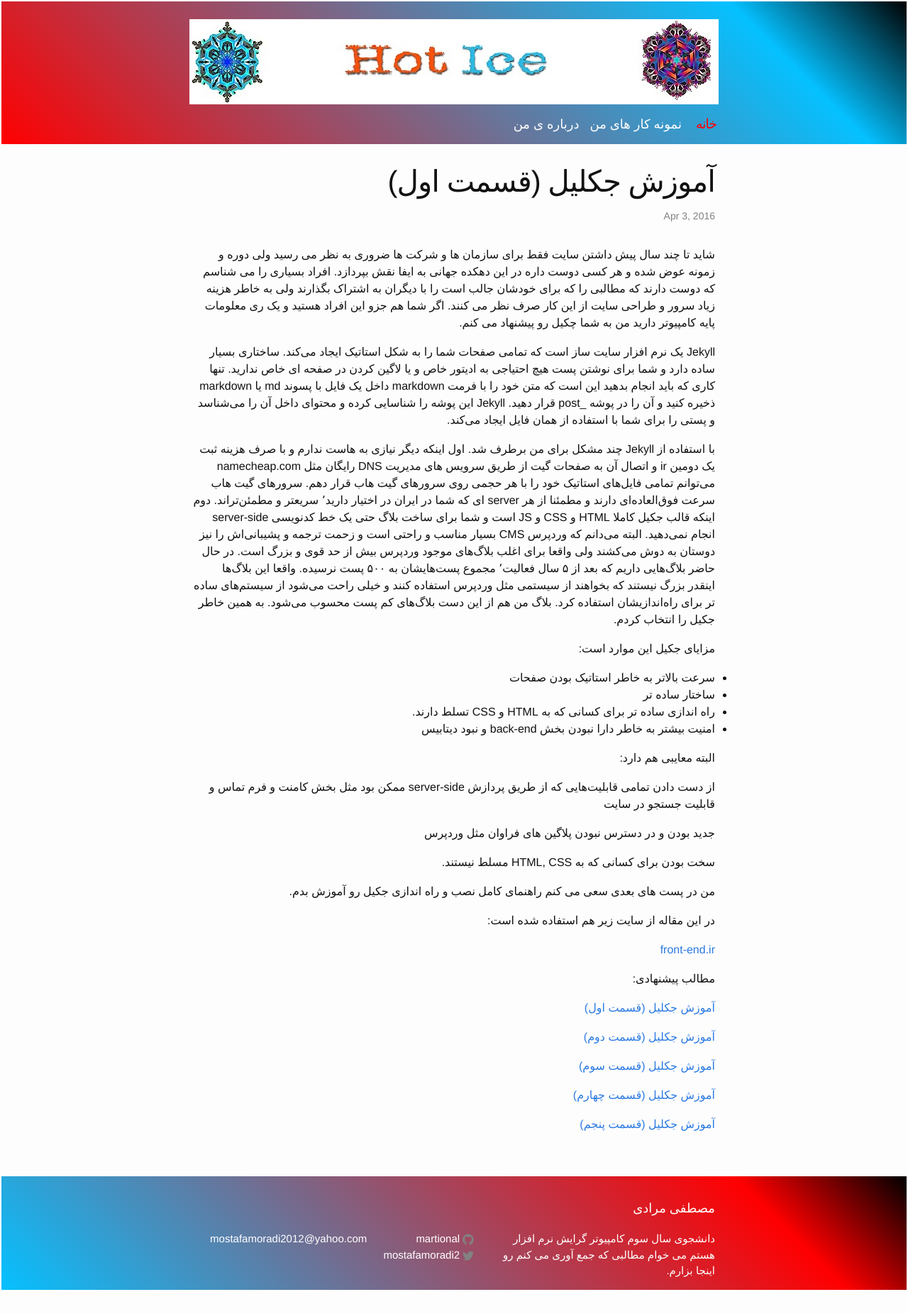
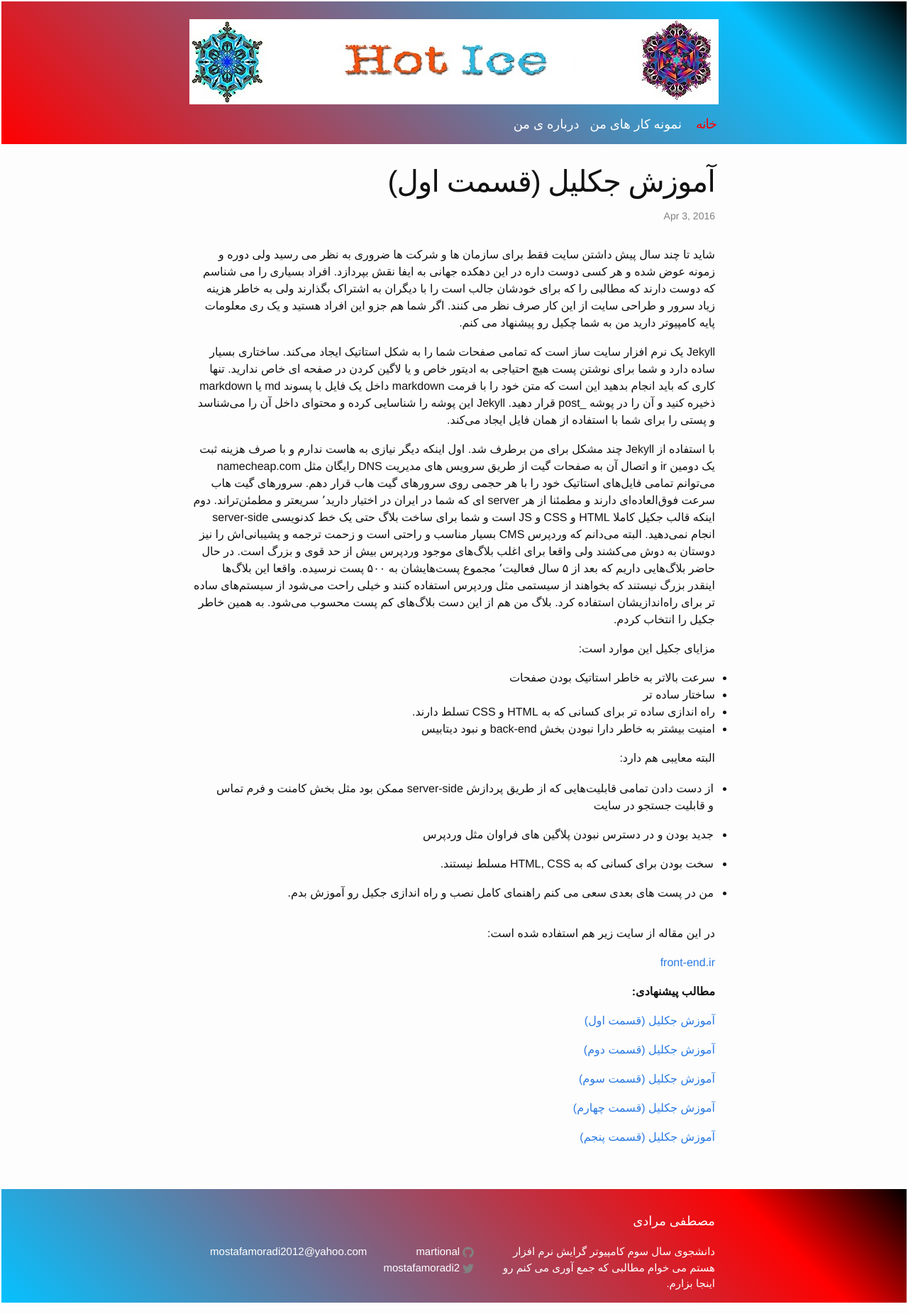
Before and after one commit to martional/martional.github.io, a Jekyll site: the page built from _posts/2016-04-03-jekyll-.markdown, in a window 1280 px wide. Shown: the whole page at 71% size. Built offline with Jekyll 4.4.1, drawn with Linux system fonts in a browser that asks for light colours.

```diff
--- a/_posts/2016-04-03-jekyll-.markdown
+++ b/_posts/2016-04-03-jekyll-.markdown
@@ -24,19 +24,19 @@ Jekyll یک نرم افزار سایت ساز است که تمامی صفحات
 
 البته معایبی هم دارد:
 
-از دست دادن تمامی قابلیت‌هایی که از طریق پردازش server-side ممکن بود مثل بخش کامنت و فرم تماس و قابلیت جستجو در سایت
+* از دست دادن تمامی قابلیت‌هایی که از طریق پردازش server-side ممکن بود مثل بخش کامنت و فرم تماس و قابلیت جستجو در سایت
 
-جدید بودن و در دسترس نبودن پلاگین های فراوان مثل وردپرس
+* جدید بودن و در دسترس نبودن پلاگین های فراوان مثل وردپرس
 
-سخت بودن برای کسانی که به HTML, CSS مسلط نیستند.
+* سخت بودن برای کسانی که به HTML, CSS مسلط نیستند.
 
-من در پست های بعدی سعی می کنم راهنمای کامل نصب و راه اندازی جکیل رو آموزش بدم.
+* من در پست های بعدی سعی می کنم راهنمای کامل نصب و راه اندازی جکیل رو آموزش بدم.
 
 در این مقاله از سایت زیر هم استفاده شده است:
 
 [front-end.ir](http://front-end.ir)
 
-مطالب پیشنهادی:
+**مطالب پیشنهادی:**
 
 [آموزش جکلیل (قسمت اول)](http://hot-ice.ir/jekyll/edu/2016/04/03/jekyll.html)
 
```
